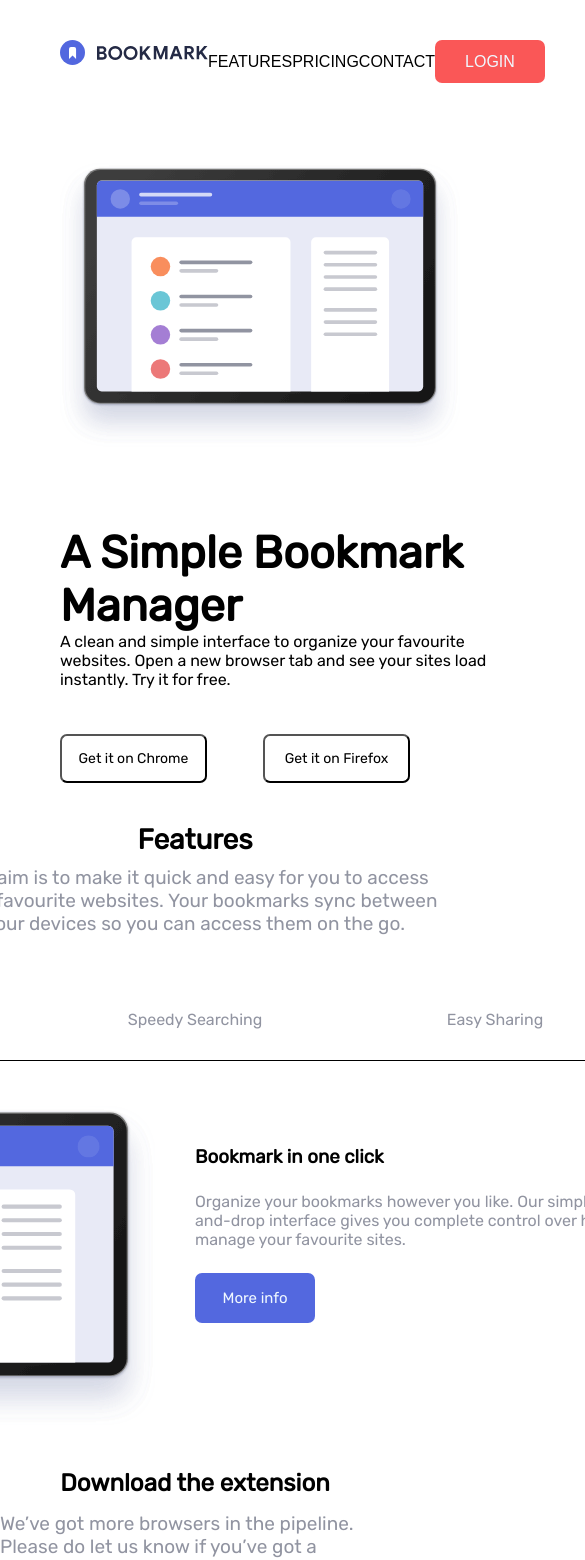
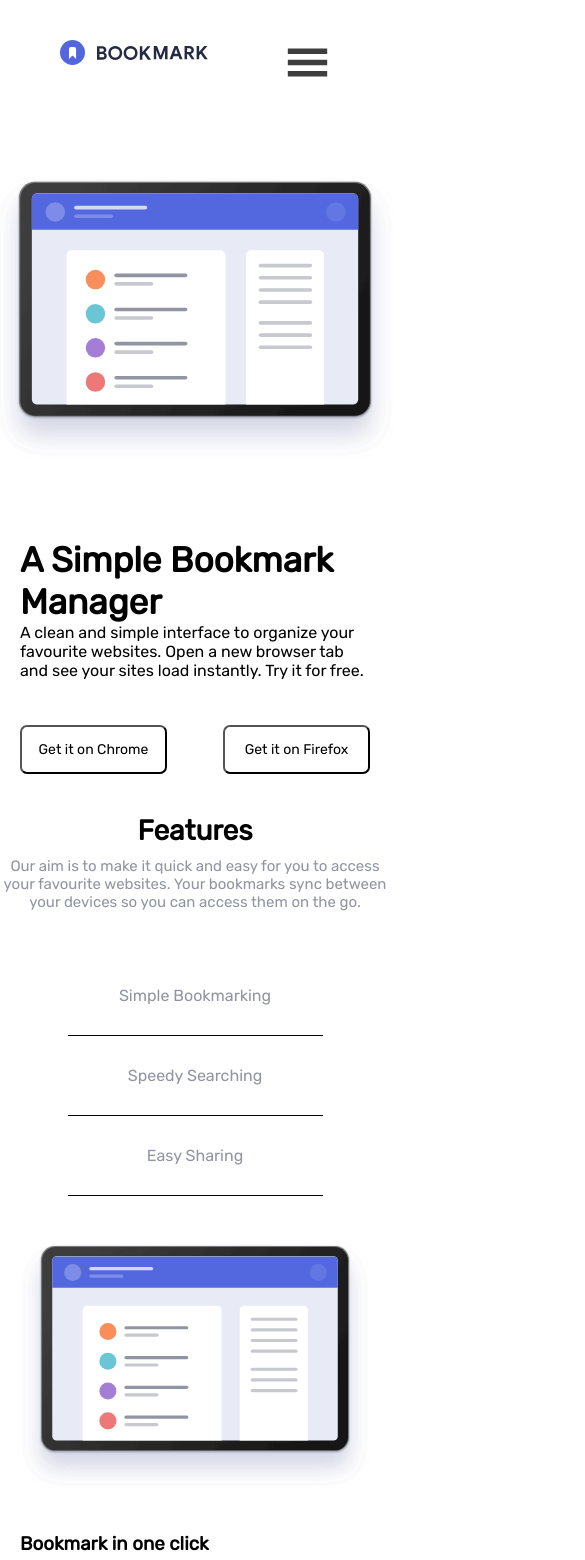
Before and after one commit to jyotirmoy-sinhababu/bookmark-landing-page, a React (Create React App) app: page / in a window 390 px wide. Shown: the top 1560 px of the page, 585 px wide, since content can reach past the window. Built offline with nearby package versions, Linux system fonts and the light colour scheme; a web font is replaced by a local one.

Commit message:
style added

```diff
--- a/src/components/featureList/Easyharing.jsx
+++ b/src/components/featureList/Easyharing.jsx
@@ -17,7 +17,9 @@ const Easyharing = () => {
           Easily share your bookmarks and collections with others. Create a
           shareable link that you can send at the click of a button.
         </p>
-        <Btn />
+        <div className='feaList-btn-cnt'>
+          <Btn />
+        </div>
       </div>
     </div>
   );
--- a/src/components/featureList/SimpleBookmakin.jsx
+++ b/src/components/featureList/SimpleBookmakin.jsx
@@ -18,7 +18,9 @@ const SimpleBookmakin = () => {
           interface gives you complete control over how you manage your
           favourite sites.
         </p>
-        <Btn />
+        <div className='feaList-btn-cnt'>
+          <Btn />
+        </div>
       </div>
     </div>
   );
--- a/src/components/featureList/SpeedySearching.jsx
+++ b/src/components/featureList/SpeedySearching.jsx
@@ -17,7 +17,9 @@ const SpeedySearching = () => {
           Our powerful search feature will help you find saved sites in no time
           at all. No need to trawl through all of your bookmarks.
         </p>
-        <Btn />
+        <div className='feaList-btn-cnt'>
+          <Btn />
+        </div>
       </div>
     </div>
   );
--- a/src/components/featureList/featurListStyle.css
+++ b/src/components/featureList/featurListStyle.css
@@ -25,3 +25,30 @@
 .featureList-para {
   color: hsl(229, 8%, 60%);
 }
+
+@media screen and (max-width: 940px) {
+  .featureList-img {
+    width: 350px;
+  }
+  .featureList-txt-cnt {
+    display: flex;
+    flex-direction: column;
+    padding: 40px;
+    width: 350px;
+    gap: 20px;
+  }
+}
+
+@media screen and (max-width: 840px) {
+  .featureList-cnt {
+    display: flex;
+    flex-direction: column;
+    justify-content: space-around;
+    align-items: center;
+  }
+  .feaList-btn-cnt {
+    display: flex;
+    justify-content: center;
+    align-items: center;
+  }
+}
--- a/src/components/features/featureStyle.css
+++ b/src/components/features/featureStyle.css
@@ -50,3 +50,27 @@
   border-bottom: 4px solid hsl(0, 94%, 66%);
   color: black;
 }
+
+@media screen and (max-width: 940px) {
+  .feature-txt-cnt {
+    width: 400px;
+  }
+  .feature-para {
+    font-size: 15px;
+  }
+}
+
+@media screen and (max-width: 840px) {
+  .feature-btn-cnt {
+    display: flex;
+    flex-direction: column;
+    align-items: center;
+    justify-content: space-around;
+    width: 350px;
+    border-bottom: none;
+  }
+  .feature-btn {
+    width: 255px;
+    border-bottom: 1px solid black;
+  }
+}
--- a/src/components/intro/introStyle.css
+++ b/src/components/intro/introStyle.css
@@ -29,7 +29,8 @@
   font-size: 14px;
   font-family: 'Rubik', sans-serif;
 }
-x .intro-btn:hover {
+
+.intro-btn:hover {
   color: hsl(231, 69%, 60%);
   border: 1px solid hsl(231, 69%, 60%);
 }
@@ -52,5 +53,13 @@ x .intro-btn:hover {
 @media screen and (max-width: 805px) {
   .intro-cnt {
     flex-direction: column-reverse;
+    align-items: center;
+  }
+  .intro-sub-cnt {
+    width: 350px;
+  }
+  .intro-header {
+    font-family: 'Rubik', sans-serif;
+    font-size: 35px;
   }
 }
--- a/src/components/nav/Nav.jsx
+++ b/src/components/nav/Nav.jsx
@@ -1,10 +1,22 @@
-import React from 'react';
+import React, { useState } from 'react';
+
+import { GiHamburgerMenu } from 'react-icons/gi';
 
 import './navStyle.css';
 
 import Logo from '../logo/Logo';
 
 const Nav = () => {
+  const [isMobile, setIsMobile] = useState(false);
+
+  const handleAnswers = () => {
+    if (!isMobile) {
+      setIsMobile(true);
+    }
+    if (isMobile) {
+      setIsMobile(false);
+    }
+  };
   return (
     <div className='nav-cnt'>
       <Logo />
@@ -14,8 +26,28 @@ const Nav = () => {
         <button className='nav-btns'>CONTACT</button>
         <button className='nav-btn'>LOGIN</button>
       </div>
+      <div className='mobile-view-cnt'>
+        <div className='hamburger-btn-cnt'>
+          <button
+            className='hamburger-btn'
+            onClick={() => {
+              handleAnswers();
+            }}
+          >
+            <GiHamburgerMenu />
+          </button>
+        </div>
+
+        {isMobile ? (
+          <div>
+            <button className='mob-btns'>FEATURES</button>
+            <button className='mob-btns'>PRICING</button>
+            <button className='mob-btns'>CONTACT</button>
+            <button className='mob-btn'>LOGIN</button>
+          </div>
+        ) : null}
+      </div>
     </div>
   );
 };
-
 export default Nav;
--- a/src/components/nav/navStyle.css
+++ b/src/components/nav/navStyle.css
@@ -38,3 +38,29 @@
   border: 1px solid hsl(0, 94%, 66%);
   background-color: transparent;
 }
+
+.mobile-view-cnt {
+  display: none;
+}
+
+@media screen and (max-width: 805px) {
+  .nav-btn-cnt {
+    display: none;
+  }
+
+  .mobile-view-cnt {
+    display: block;
+  }
+  .hamburger-btn-cnt {
+    display: flex;
+    justify-content: flex-end;
+  }
+
+  .hamburger-btn {
+    background-color: transparent;
+    border: none;
+    font-size: 45px;
+    cursor: pointer;
+    color: rgb(63, 62, 62);
+  }
+}
```
